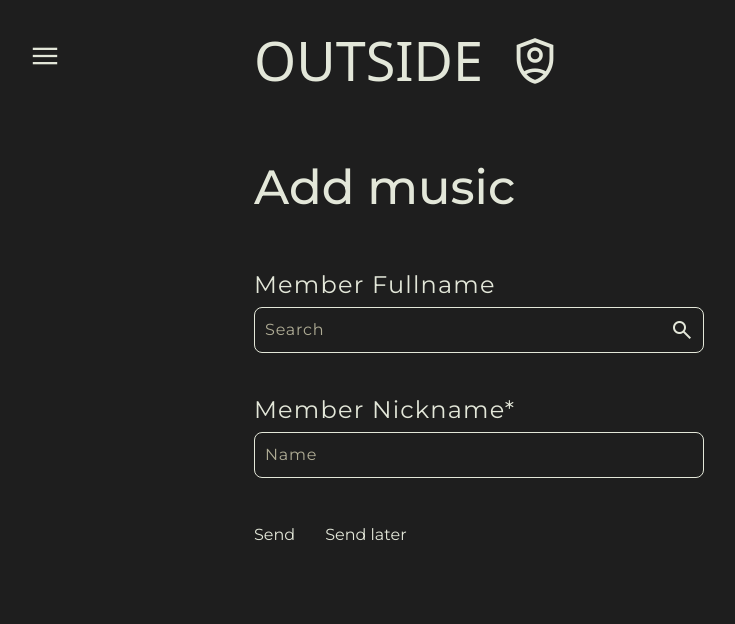
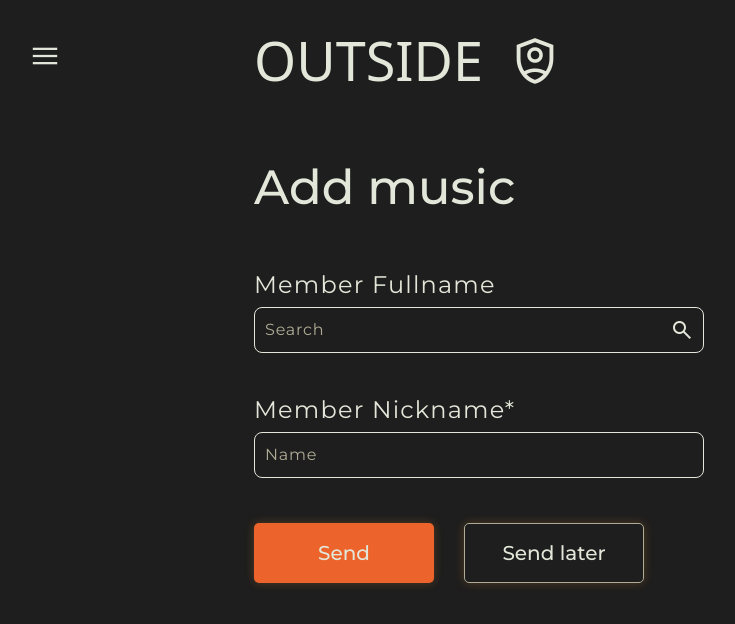
Before and after one commit to outsideOfficialy/adminPanel, a Next.js app: page / in a window 1280 px wide. Shown: the top 624 px of the page, without its empty margins (11-746 px from the left). Built offline with nearby package versions, Linux system fonts and the light colour scheme; a web font is replaced by a local one.

Commit message:
task completet

```diff
--- /dev/null
+++ b/components/ButtonTemplate/index.tsx
@@ -0,0 +1,42 @@
+import clsx from "clsx";
+
+interface ButtonTemplateProps {
+  type?: "button" | "submit" | "reset";
+  children: React.ReactNode | React.ReactNode[];
+  onClick?: (e: React.FormEvent) => void;
+  className: string;
+}
+
+//! -----------------------------------------
+
+const ButtonTemplate: React.FC<ButtonTemplateProps> = ({
+  children,
+  type = "button",
+  onClick,
+  className
+}) => {
+  return <button className={className} type={type} onClick={onClick ? onClick : undefined}>
+    {children}
+  </button>
+};
+
+export const ButtonPrimary: React.FC<ButtonTemplateProps> = ({
+  children,
+  className,
+  onClick
+}) => {
+  return <ButtonTemplate onClick={onClick} className={clsx(
+    "w-full max-w-[180px] rounded-[5px] text-[20px] font-medium min-h-[60px] text-center transition duration-300",
+    "shadow-[0px_0px_10px_0px_rgba(239,147,53,0.25)] hover:shadow-[rgba(239,147,53)]",
+    className ? className : ""
+  )}>
+    {children}
+  </ButtonTemplate>
+}
+
+export const ButtonSecondary: React.FC<ButtonTemplateProps> = ({
+
+}) => {
+  // это будет для кнопок Browse.., кнопки там где плюсик внутри в строке добавления песен
+  return <></>
+}
--- a/components/FormLayout/index.tsx
+++ b/components/FormLayout/index.tsx
@@ -1,13 +1,20 @@
+import { ButtonPrimary } from "../ButtonTemplate";
+
 interface FormLayoutProps {
   children?: React.ReactNode[] | React.ReactNode;
 }
 
 const FormLayout: React.FC<FormLayoutProps> = ({ children }) => {
+
+  const onSendLaterClick = (e: React.FormEvent) => {
+    e.preventDefault();
+  };
+
   return <form className="flex flex-col gap-[45px] max-w-[550px]">
     {children ? children : null}
-    <div className="flex w-max gap-[30px]">
-      <button type="submit">Send</button>
-      <button>Send later</button>
+    <div className="flex gap-[30px]">
+      <ButtonPrimary type="submit" className="bg-main-primary-color">Send</ButtonPrimary>
+      <ButtonPrimary onClick={onSendLaterClick} className="border-grey border-[1px]">Send later</ButtonPrimary>
     </div>
   </form>
 }
```
